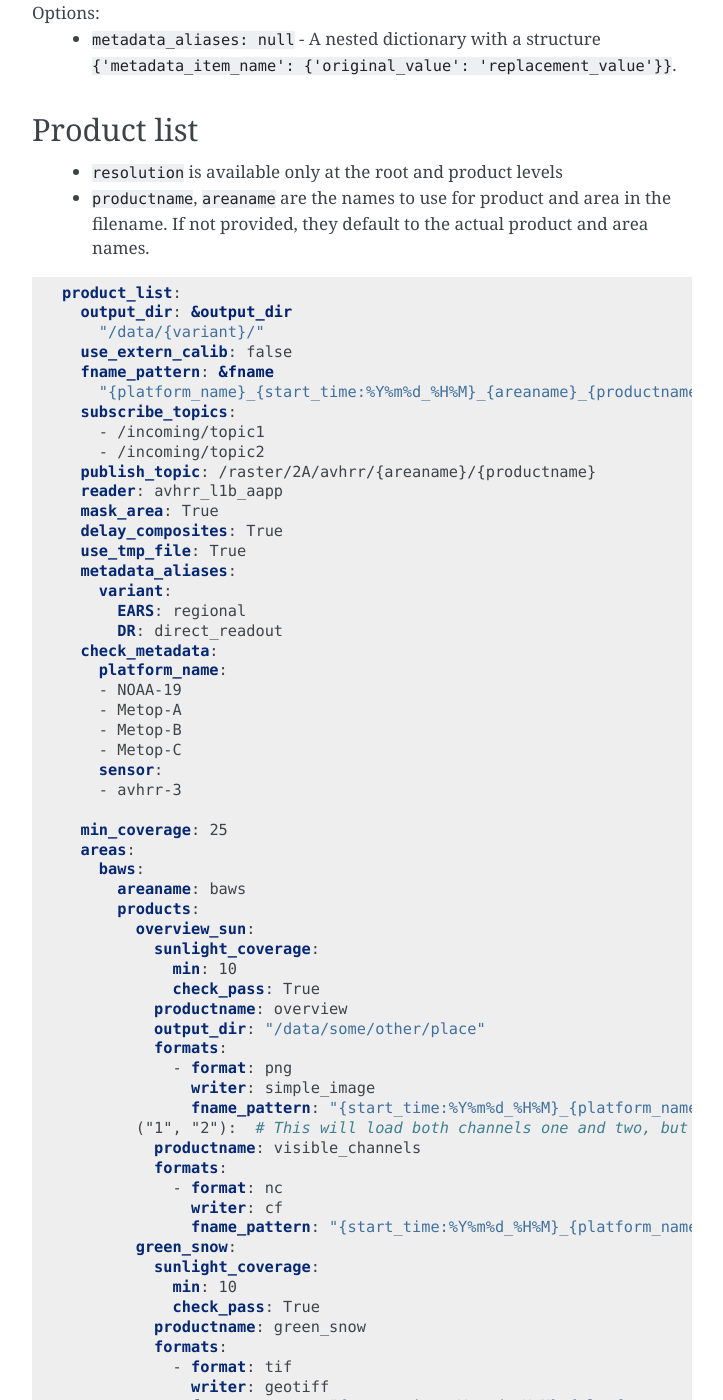
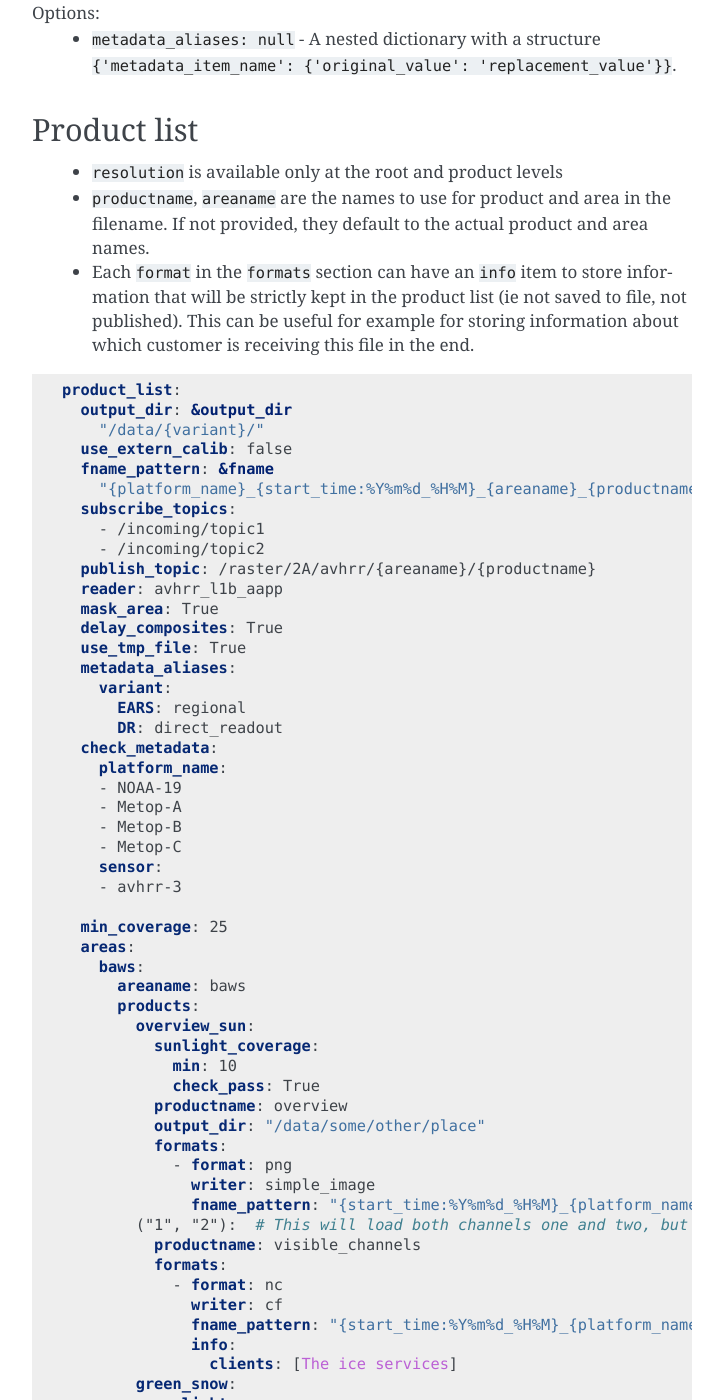
Before and after one commit to pytroll/trollflow2, a Sphinx documentation site: the page built from doc/source/index.rst, in a window 1280 px wide and 1400 px high, scrolled down 5496 px. Shown: the whole window, without its empty margins (388-1111 px from the left). Built offline with Sphinx 7.4.7, drawn with Linux system fonts in a browser that asks for light colours.

Commit message:
Add the info parameter to `format`

```diff
--- a/doc/source/index.rst
+++ b/doc/source/index.rst
@@ -270,6 +270,10 @@ Product list
  - ``productname``, ``areaname`` are the names to use for product and area
    in the filename. If not provided, they default to the actual product
    and area names.
+ - Each ``format`` in the ``formats`` section can have an ``info`` item to store
+   information that will be strictly kept in the product list (ie not saved to
+   file, not published). This can be useful for example for storing information
+   about which customer is receiving this file in the end.
 
 Example
 *******
@@ -324,6 +328,8 @@ Example
               - format: nc
                 writer: cf
                 fname_pattern: "{start_time:%Y%m%d_%H%M}_{platform_name:s}_{productname:s}_{variant:s}.{format}"
+                info:
+                  clients: [The ice services]
           green_snow:
             sunlight_coverage:
               min: 10
```
Also changed, not shown: 3 other files.
